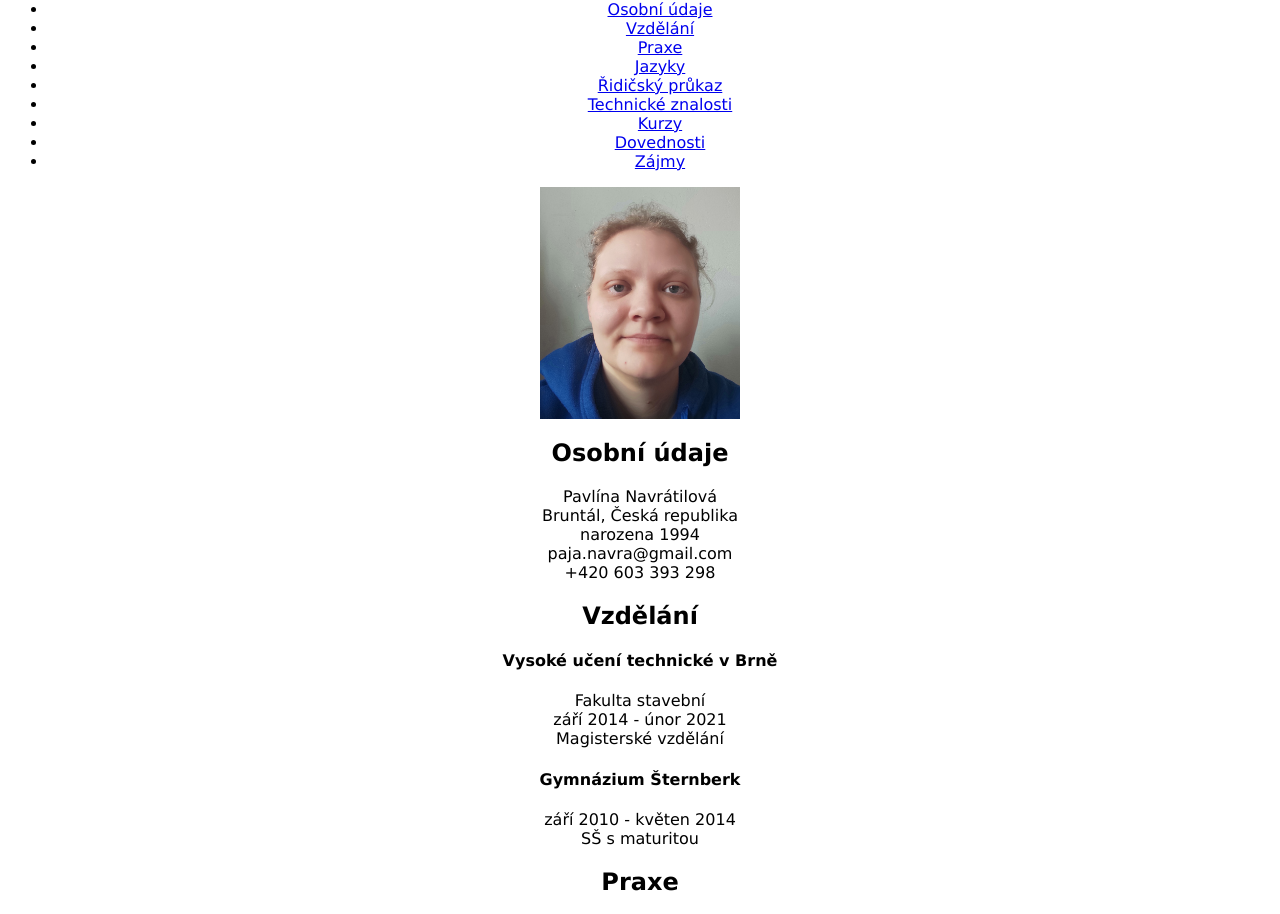
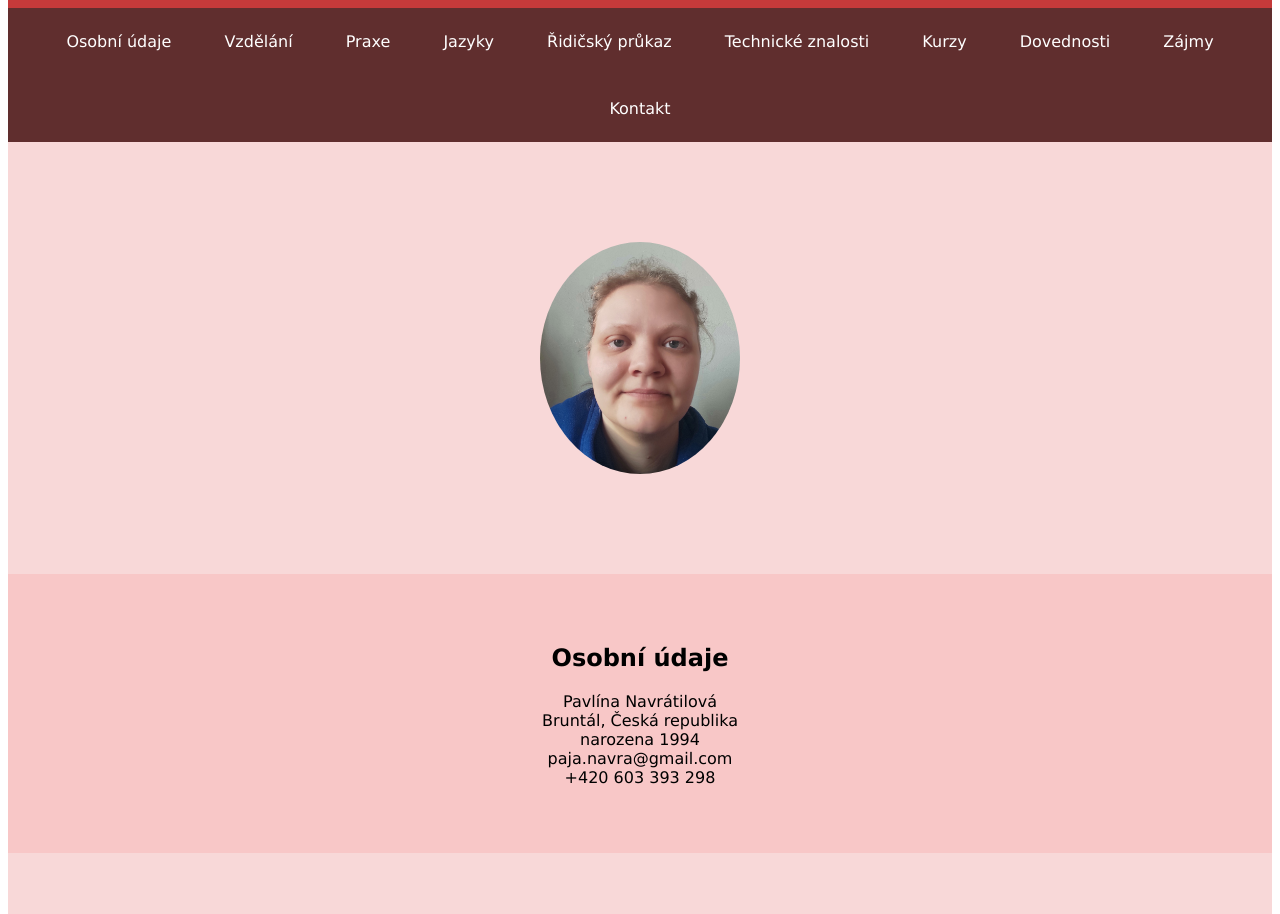
Before and after one commit to Prcekpaja/Zivotopis, a plain HTML site: page index.html in a window 1280 px wide. Shown: the part 81-995 px from the top of the page. Drawn offline with Linux system fonts and the light colour scheme.

Commit message:
Fourth commit

```diff
--- a/index.html
+++ b/index.html
@@ -11,7 +11,7 @@
 
     <h1>Životopis</h1>
 
-</header>
+
 
 <ul class="menu">
 
@@ -24,10 +24,18 @@
     <li><a href="#course">Kurzy</a></li>
     <li><a href="#skills">Dovednosti</a></li>
     <li><a href="#hobbies">Zájmy</a></li>
+    <li><a href="#social">Kontakt</a></li>
 </ul>
+
+</header>
+
+<section class="images">
+
     <img src="/images/IMG_20240228_075220.jpg" alt="selfie" class="image">
 
-    <section class="aboutme">
+</section>
+
+    <section class="aboutme" id="aboutme">
 
     <h2>Osobní údaje</h2>
 
@@ -39,7 +47,7 @@
 
     </section>
 
-    <section class="education">
+    <section class="education" id="education">
 
     <h2>Vzdělání</h2>
 
@@ -54,7 +62,7 @@
 
     </section>
 
-    <section class="practice">
+    <section class="practice" id="practice">
 
     <h2>Praxe</h2>
 
@@ -75,7 +83,7 @@
 
     </section>
 
-    <section class="languages">
+    <section class="languages" id="languages">
 
     <h2>Jazyky</h2>
 
@@ -86,7 +94,7 @@
 
     </section>
 
-    <section class="driver">
+    <section class="driver" id="driver">
 
     <h2>Řidičský průkaz</h2>
 
@@ -96,7 +104,7 @@
 
     </section>
 
-    <section class="knowledge">
+    <section class="knowledge" id="knowledge">
 
     <h2>Technické znalosti</h2>
 
@@ -104,7 +112,7 @@
 
     </section>
 
-    <section class="course">
+    <section class="course" id="course">
 
     <h2>Kurzy</h2>
 
@@ -114,7 +122,7 @@
 
     </section>
 
-    <section class="skills">
+    <section class="skills" id="skills">
 
     <h2>Dovednosti</h2>
 
@@ -122,12 +130,18 @@
 
     </section>
 
-    <section class="hobbies">
+    <section class="hobbies" id="hobbies">
 
     <h2>Zájmy</h2>
 
         <p>Ráda se učím jazyky, ať už jazyky cizí. tak jazyky programovací. Můj nejvetší koníček je volejbal, dalsí mé vášně jsou poslech muziky a cestování.</p>
 
     </section>
+
+    <footer class="social" id="social">
+        <h2>Kontakt</h2>
+        <a href="https://www.facebook.com/paja.navra/">Facebook</a><br>
+        <a href="https://www.linkedin.com/in/pavlína-navrátilová-58b428189">LinkedIn</a>
+    </footer>
 </body>
 </html>
--- a/style.css
+++ b/style.css
@@ -19,4 +19,52 @@ body {
     display: block;
     margin-left: auto;
     margin-right: auto;
+    border-radius: 50%;
+    margin-top: 50px;
+    margin-bottom: 50px;
 }
+
+.menu {
+    list-style: none;
+    color: white;
+    background-color: #602e2e;
+    margin: 0;
+    padding: 0;
+    text-align: center;
+}
+
+.menu li {
+    display: inline-block;
+}
+
+.menu a {
+    display: inline-block;
+    text-decoration: none;
+    color: white;
+    padding: 1.5em 1.5em;
+}
+
+.menu a:hover {
+    background-color: #d65454;
+}
+
+header {
+    overflow: auto;
+    background-color: #c53a3a;
+}
+
+section, footer {
+    overflow: auto;
+    padding-top: 50px;
+    padding-bottom: 50px;
+}
+
+.aboutme, .practice, .driver, .course, .hobbies {
+    overflow: auto;
+    background-color: #F8C7C7;
+}
+
+.education, .languages, .knowledge, .skills, .images, .social {
+    overflow: auto;
+    background-color: #F8D8D8;
+}
```
